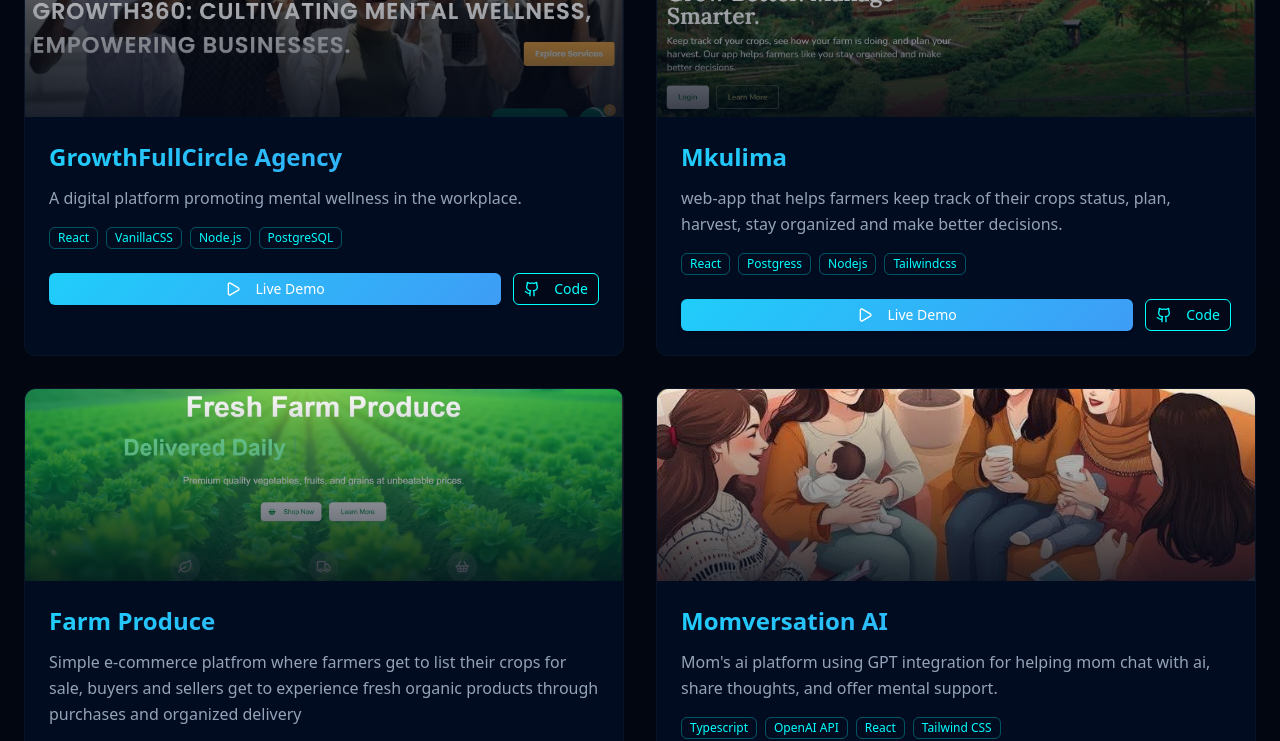
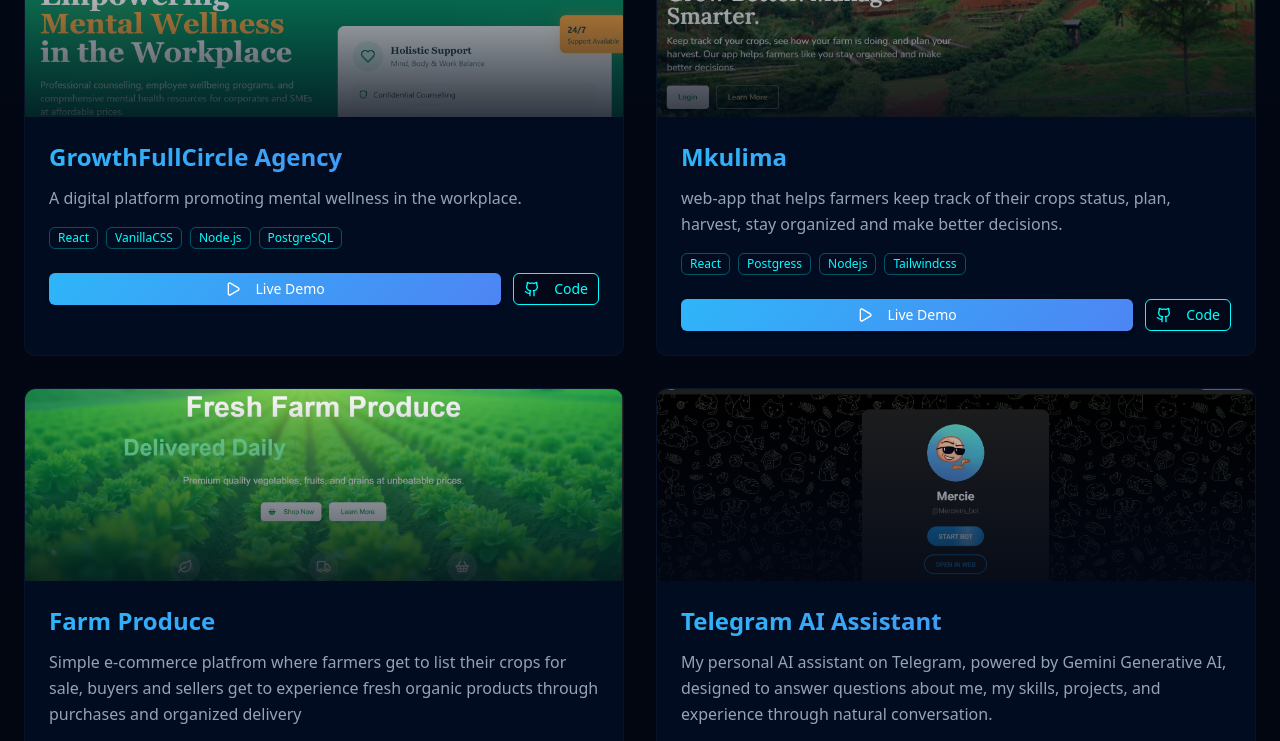
Before and after one commit to mercie-ux/latest-portfolio, a Next.js app: page / in a window 1280 px wide. Shown: the part 2000-2741 px from the top of the page. Built offline with nearby package versions, Linux system fonts and the light colour scheme.

Commit message:
updated project section

```diff
--- a/src/components/Projects.tsx
+++ b/src/components/Projects.tsx
@@ -3,12 +3,12 @@ import Image from "next/image";
 import { ExternalLink, Github, Play } from "lucide-react";
 import { Button } from "@/components/ui/button";
 import { Badge } from "@/components/ui/badge";
-import growthImage from "@/assets/growthimage.jpg";
+import growthImage from "@/assets/growthnew.jpg";
 import mkulimaapp from "@/assets/mkulimaapp.jpg";
 import farmproduce from "@/assets/farmproduce.jpg";
 import momversation from "@/assets/momversation.jpeg";
 import { motion } from "framer-motion";
-
+import telegramBotImage from "@/assets/mercieBot.jpg"
 const Projects = () => {
   const [hoveredProject, setHoveredProject] = useState<number | null>(null);
 
@@ -18,8 +18,8 @@ const Projects = () => {
       description: "A digital platform promoting mental wellness in the workplace.",
       image: growthImage,
       technologies: ["React", "VanillaCSS", "Node.js", "PostgreSQL"],
-      liveUrl: "https://growth-full-circle-agency-tn9j.vercel.app/",
-      githubUrl: "https://github.com/mercie-ux/Growth-full-circle-agency.git",
+      liveUrl: "https://wellspring-hub.vercel.app/",
+      githubUrl: "https://github.com/mercie-ux/wellspring-hub.git",
       featured: true,
     },
     {
@@ -38,6 +38,15 @@ const Projects = () => {
       technologies: ["Next.js", "Tailwindcss", "MongoDB"],
       liveUrl: "https://farm-produce-phi.vercel.app/",
       githubUrl: "https://github.com/mercie-ux/FarmProduce.git",
+      featured: false,
+    },
+    {
+      title: "Telegram AI Assistant",
+      description: "My personal AI assistant on Telegram, powered by Gemini Generative AI, designed to answer questions about me, my skills, projects, and experience through natural conversation.",
+      image: telegramBotImage,
+      technologies: ["Telegram Bot API", "Gemini Generative AI", "python(Flask)"],
+      liveUrl: "https://t.me/Merciem_bot",
+      githubUrl: "https://github.com/mercie-ux/telegrambot.git",
       featured: false,
     },
     {
```
Also changed, not shown: src/assets/growthnew.jpg (added), src/assets/mercieBot.jpg (added).
